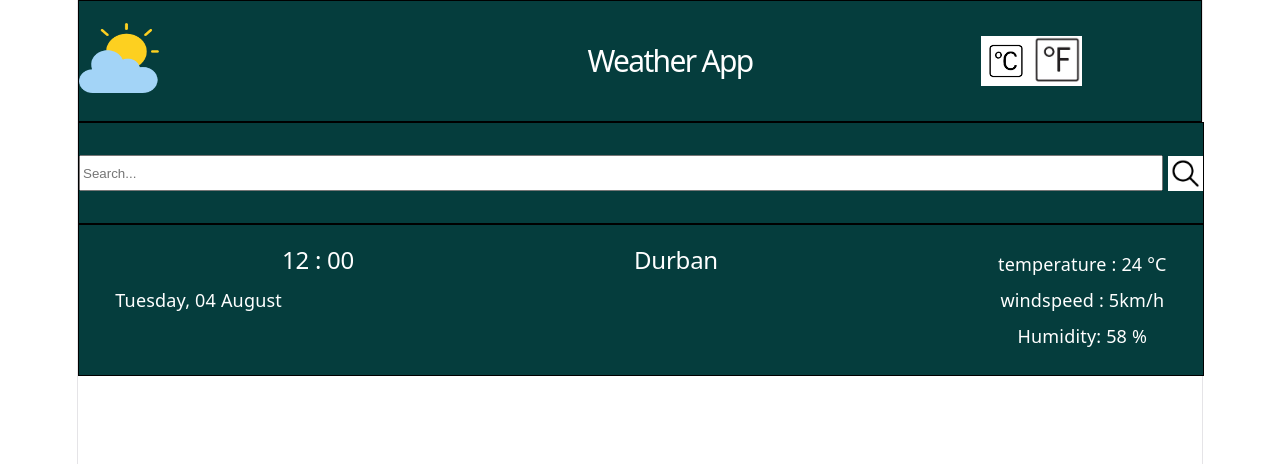
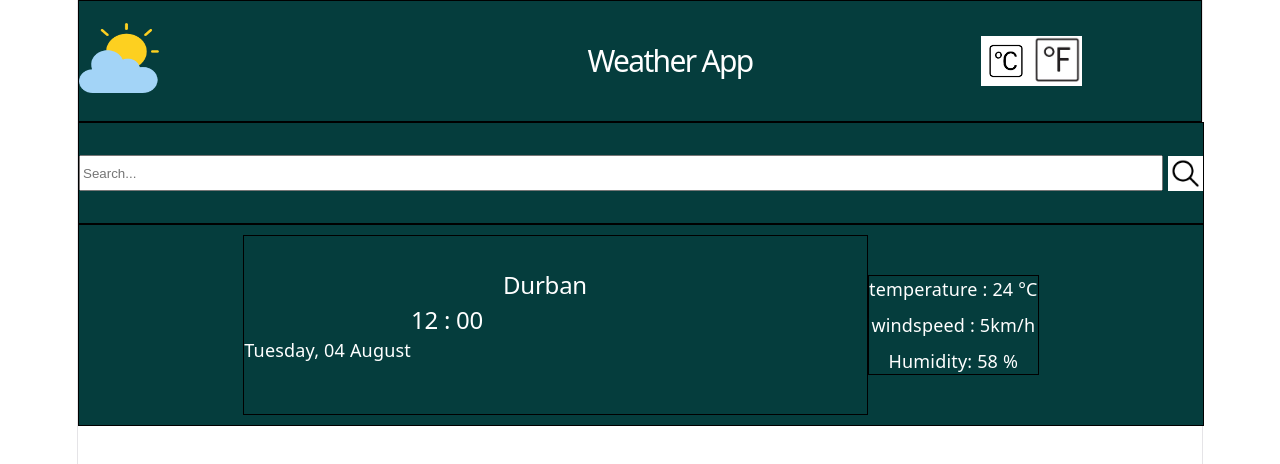
Before and after one commit to nokuphiwa02/weatherProject, a React (Vite) app: page / in a window 1280 px wide. Shown: the top 464 px of the page. Built offline with nearby package versions, Linux system fonts and the light colour scheme.

Commit message:
updatedCont

```diff
--- a/package.json
+++ b/package.json
@@ -11,7 +11,8 @@
   },
   "dependencies": {
     "react": "^19.2.7",
-    "react-dom": "^19.2.7"
+    "react-dom": "^19.2.7",
+    "react-router-dom": "^7.18.2"
   },
   "devDependencies": {
     "@eslint/js": "^10.0.1",
--- a/src/App.tsx
+++ b/src/App.tsx
@@ -1,4 +1,5 @@
 import { Navbar } from "./Components/navbar/navbar";
+// import {BrowserRouter as Router, Route, Routes} from "react-router-dom";
 import { SearchBar } from "./Components/searchBar/searchBar";
 import WeatherCard from "./Components/weatherCard/weatherCard";
 import { type weatherCardProps } from "./Components/weatherCard/weatherCard";
@@ -6,11 +7,9 @@ import { type weatherCardProps } from "./Components/weatherCard/weatherCard";
 
 type AppProps = {
   weather: weatherCardProps[];
-
 };
 
 export const App: React.FC<AppProps> = ({ weather }) => {
-
   return (
     <div>
       <Navbar />
--- a/src/Components/weatherCard/weatherCard.module.css
+++ b/src/Components/weatherCard/weatherCard.module.css
@@ -9,9 +9,9 @@
   display: flex;
   justify-content: center;
   align-items: center;
-   display: flex;
+  display: flex;
   flex-direction: row;
-  height: 150px;
+  height: 200px;
   color: white;
 }
 
@@ -26,20 +26,29 @@ h2{
   gap: 10px;
   flex-direction: column;
   align-items: center;
+   border: 1px solid black;
   justify-content: center ;
 }
 
-.SunIcon{
+/* .SunIcon{
   width: 50px;
   height: 50px;
   margin-left: 20px;
+} */
+
+.p{
+  padding-top: 50px;
 }
 
-.p{
+ .time{
+  margin-right: 20px;
+  padding-top: 70px;
+ }
 
-  color: white;
-}
-
-.time{
-  color: white;
-}
+ .weatherCardHeader{
+  display:flex;
+  /* flex-direction: row; */
+  border: 1px solid black;
+  justify-content: flex-start;
+  align-items: center;
+ }
--- a/src/Components/weatherCard/weatherCard.tsx
+++ b/src/Components/weatherCard/weatherCard.tsx
@@ -20,12 +20,13 @@ const WeatherCard = ({
 
   return (
     <div className={styles.weatherCardContent}>
-      <div className={styles.weatherCard}>
+    <div className={styles.weatherCard}>
+
+      <div className={styles.weatherCardHeader}>
         <p className={styles.p}>Tuesday, 04 August</p>
         <h2 className={styles.time}>12 : 00</h2>
-         {/* <img src={sun} alt="Sun.png" className={styles.SunIcon} /> */}
         <h2 id="location">Durban {city} </h2>
-
+       </div>
         <div className={styles.weatherInfo}>
           <p id="temp">temperature : 24 {temperature}°C</p>
           <p id="condition">windspeed : 5km/h {windSpeed}</p>
```
Also changed, not shown: src/Components/navbar/navbar.tsx (+4 -4 lines), src/Components/pages/Home.tsx (added), src/Components/pages/setting.tsx (added), 1 other file (tests, documents, lock files or other folders).
